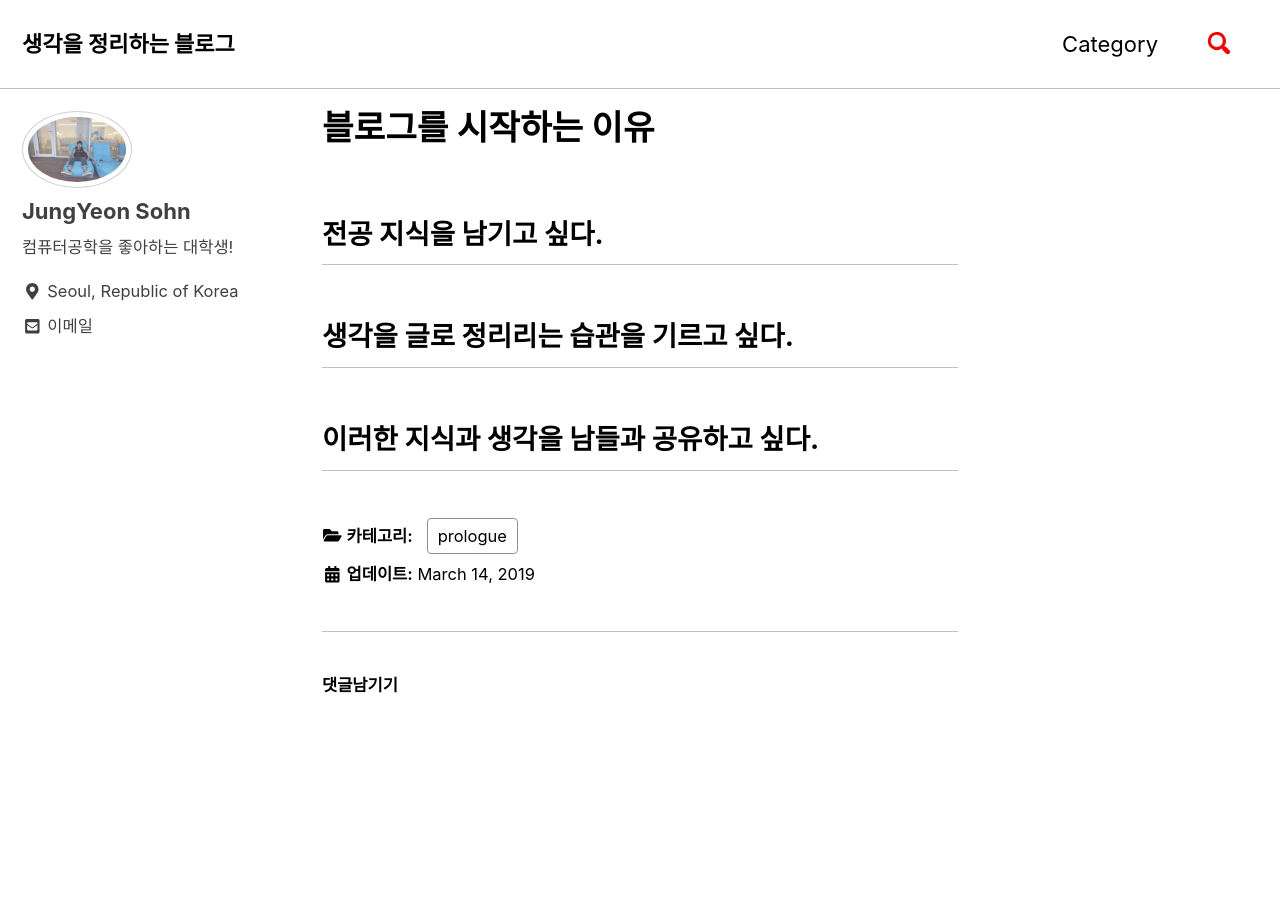
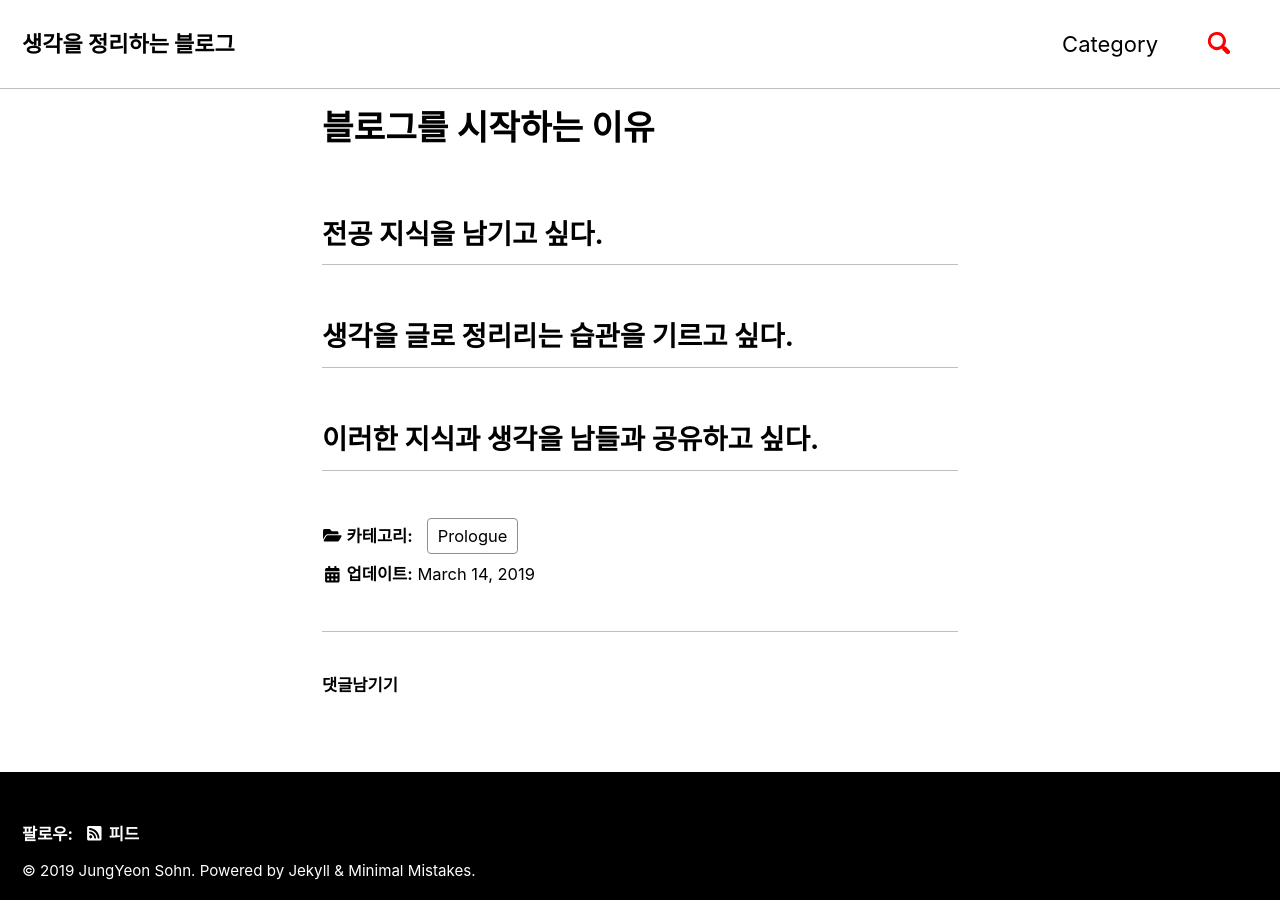
Before and after one commit to leesunkyu94/leesunkyu94.github.io, a Jekyll site: the page built from _posts/2019-03-14-first-post.md, in a window 1280 px wide and 900 px high. Built offline with Jekyll 4.4.1, drawn with Linux system fonts in a browser that asks for light colours; cached includes are drawn as plain includes; comment, search, counter and statistics services are not loaded.

Commit message:
블로그 프롤로그 수정

```diff
--- a/_config.yml
+++ b/_config.yml
@@ -288,7 +288,7 @@
       type: posts
     values:
       layout: single
-      author_profile: true
+      author_profile: false
       read_time: false
       comments: true
       share: false
--- a/_posts/2019-03-14-first-post.md
+++ b/_posts/2019-03-14-first-post.md
@@ -1,7 +1,7 @@
 ---
 title: "블로그를 시작하는 이유"
 categories:
-    - prologue
+    - Prologue
 ---
 ## 전공 지식을 남기고 싶다.
 ## 생각을 글로 정리리는 습관을 기르고 싶다.
```
